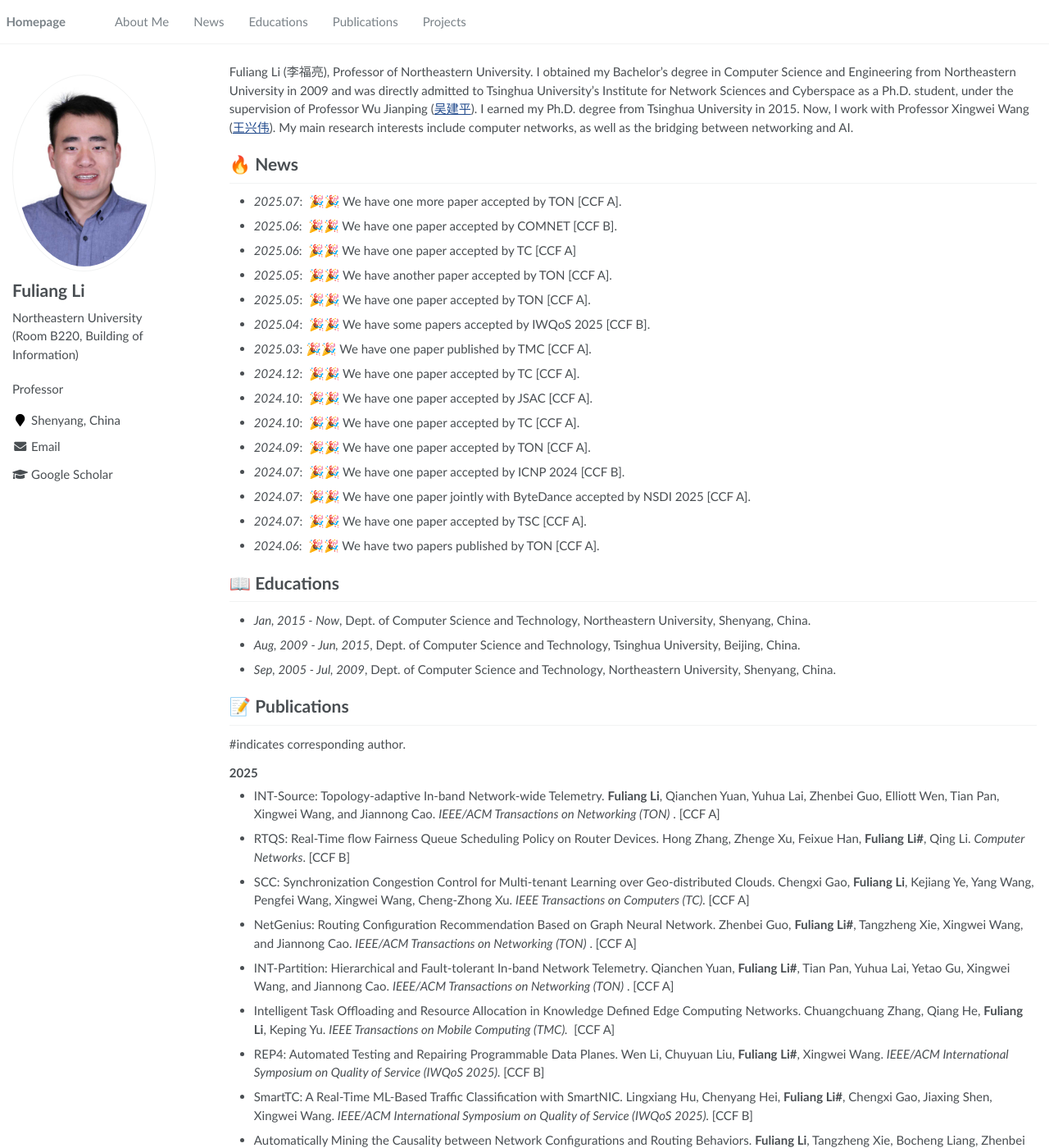
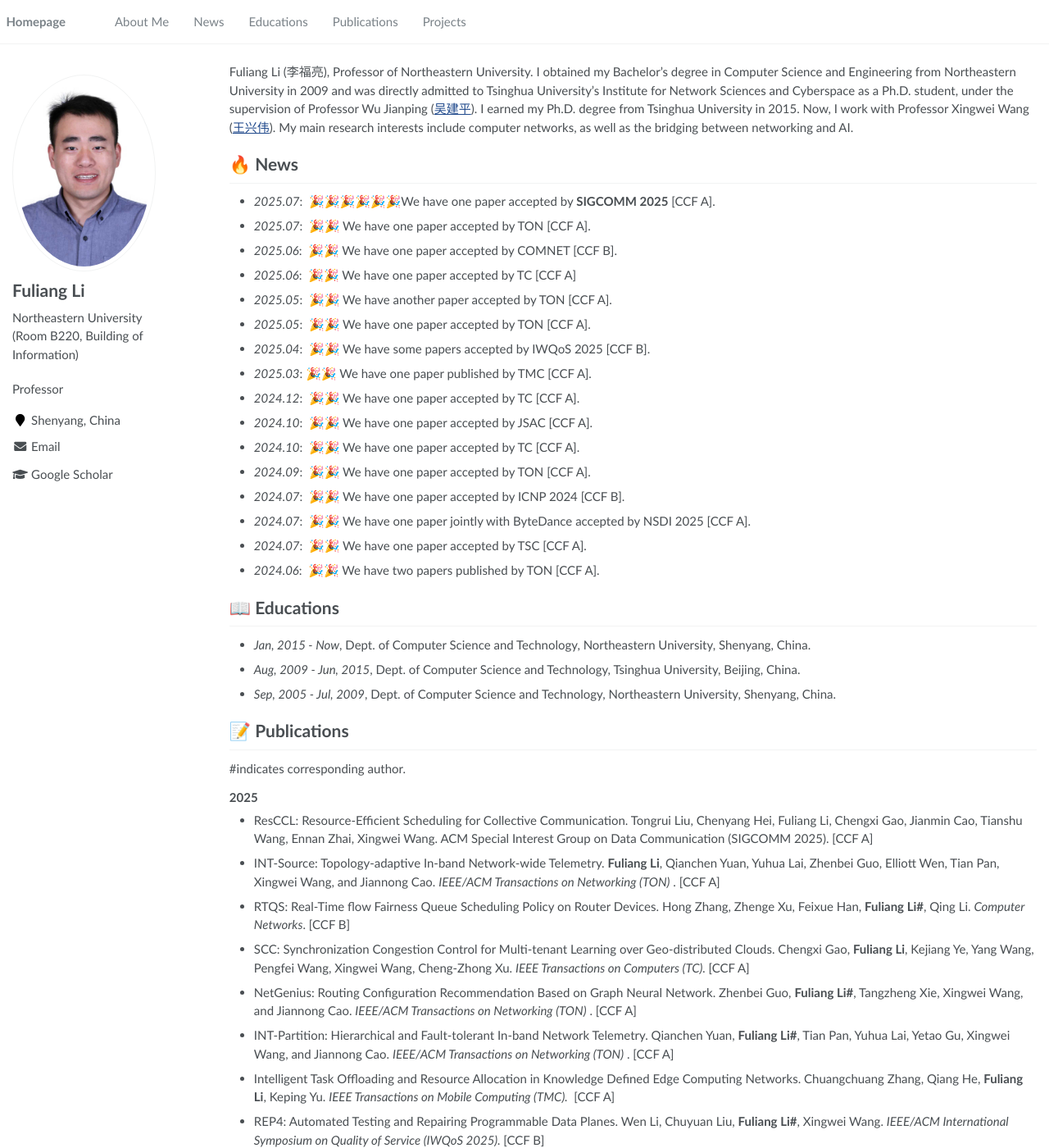
Before and after one commit to Fuliang-Li/Fuliang-Li.github.io, a Jekyll site: the page built from _pages/about.md, in a window 1280 px wide and 1400 px high. Shown: the whole window at 82% size. Built offline with Jekyll 4.4.1, drawn with Linux system fonts in a browser that asks for light colours.

Commit message:
Update about.md

```diff
--- a/_pages/about.md
+++ b/_pages/about.md
@@ -20,7 +20,8 @@ redirect_from:
 Fuliang Li (李福亮), Professor of Northeastern University. I obtained my Bachelor’s degree in Computer Science and Engineering from Northeastern University in 2009 and was directly admitted to Tsinghua University’s Institute for Network Sciences and Cyberspace as a Ph.D. student, under the supervision of Professor Wu Jianping (<a href="https://www.tsinghua.edu.cn/info/1166/93896.htm" target="_blank">吴建平</a>). I earned my Ph.D. degree from Tsinghua University in 2015. Now, I work with Professor Xingwei Wang (<a href="https://neu.edu.cn/info/1012/3221.htm" target="_blank">王兴伟</a>). My main research interests include computer networks, as well as the bridging between networking and AI.
 
 # 🔥 News
-- *2025.07*: &nbsp;🎉🎉 We have one more paper accepted by TON [CCF A].
+- *2025.07*: &nbsp;🎉🎉🎉🎉🎉🎉We have one paper accepted by **SIGCOMM 2025** [CCF A].
+- *2025.07*: &nbsp;🎉🎉 We have one paper accepted by TON [CCF A].
 - *2025.06*: &nbsp;🎉🎉 We have one paper accepted by COMNET [CCF B].
 - *2025.06*: &nbsp;🎉🎉 We have one paper accepted by TC [CCF A]
 - *2025.05*: &nbsp;🎉🎉 We have  another paper accepted by TON [CCF A].
@@ -47,6 +48,7 @@ Fuliang Li (李福亮), Professor of Northeastern University. I obtained my Bach
 
 <h3><strong>2025</strong></h3>
 
+- ResCCL: Resource-Efficient Scheduling for Collective  Communication. Tongrui Liu, Chenyang Hei, Fuliang Li, Chengxi Gao, Jianmin Cao, Tianshu Wang, Ennan Zhai, Xingwei Wang. ACM Special Interest Group on Data Communication (SIGCOMM 2025).  [CCF A]
 - INT-Source: Topology-adaptive In-band Network-wide Telemetry. <b>Fuliang Li</b>, Qianchen Yuan,  Yuhua Lai, Zhenbei Guo, Elliott Wen, Tian Pan, Xingwei Wang, and Jiannong Cao. <i> IEEE/ACM Transactions on Networking (TON)</i> .  [CCF A]
 - RTQS: Real-Time flow Fairness Queue Scheduling Policy on Router Devices. Hong Zhang, Zhenge Xu, Feixue Han, **Fuliang Li#**, Qing Li. *Computer Networks*. [CCF B]
 - SCC: Synchronization Congestion Control for Multi-tenant Learning over Geo-distributed Clouds. Chengxi Gao, **Fuliang Li**, Kejiang Ye, Yang Wang, Pengfei Wang, Xingwei Wang, Cheng-Zhong Xu. <i>  IEEE Transactions on Computers (TC). </i> [CCF A]
```
